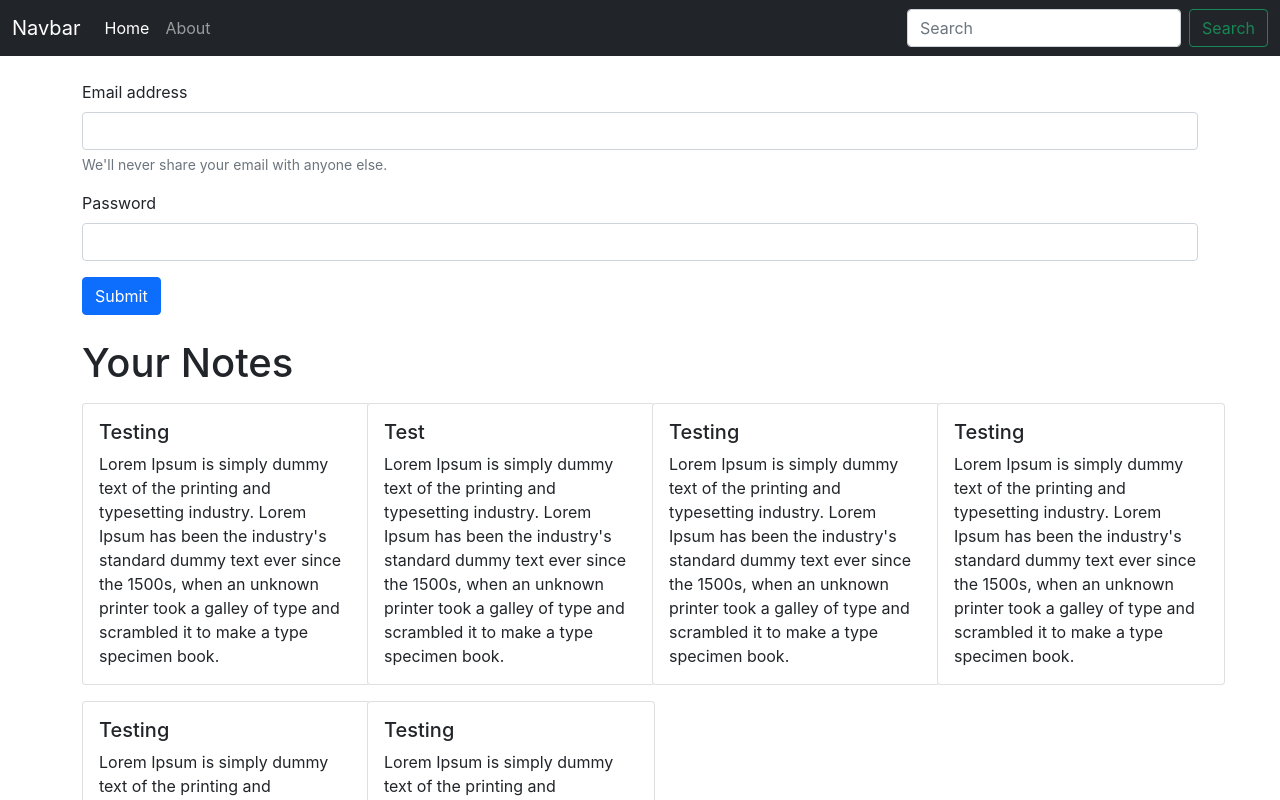
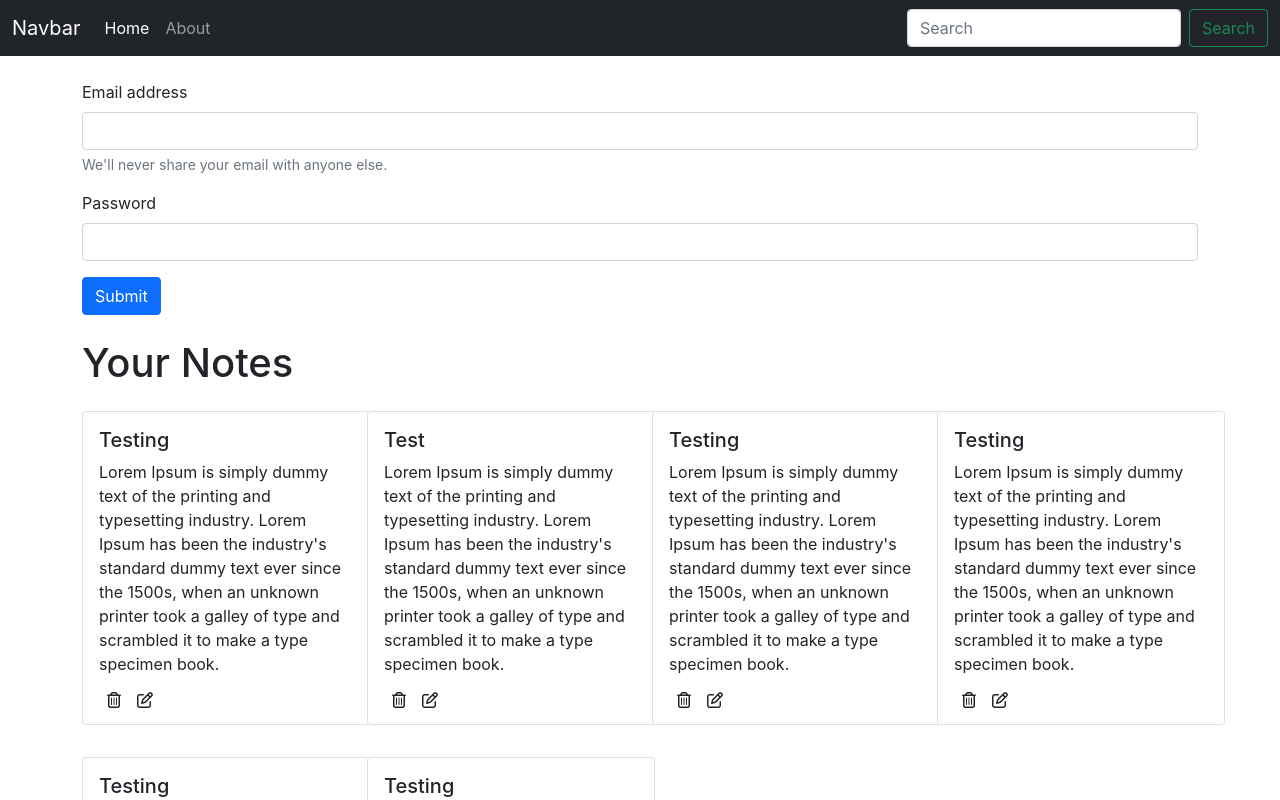
Before and after one commit to KC1919/MyNotebook, a React (Create React App) app: page / in a window 1280 px wide. Shown: the top 800 px of the page. Built offline with nearby package versions, Linux system fonts and the light colour scheme.

Commit message:
notes layout structure

```diff
--- a/public/index.html
+++ b/public/index.html
@@ -26,11 +26,13 @@
       work correctly both with client-side routing and a non-root public URL.
       Learn how to configure a non-root public URL by running `npm run build`.
     -->
+
   <title>React App</title>
 </head>
 
 <body>
   <noscript>You need to enable JavaScript to run this app.</noscript>
+  <script src="https://kit.fontawesome.com/67908e99a0.js" crossorigin="anonymous"></script>
   <div id="root"></div>
   <!--
       This HTML file is a template.
--- a/src/components/NoteItem.js
+++ b/src/components/NoteItem.js
@@ -3,13 +3,18 @@ import React from "react";
 export default function NoteItem(props) {
   const { note } = props;
   return (
-    <div className="my-2 col-md-3">
-      <div className="card" style={{width:"18rem"}}>
+    <div className="col-md-3">
+      <div className="card my-3" style={{width:"18rem"}}>
         <div className="card-body">
           <h5 className="card-title">{note.title}</h5>
           <p className="card-text">
           {note.description}
           </p>
+          <div className="d-flex align-items-center">
+          <i className="far fa-trash-alt mx-2"></i>
+          <i className="far fa-edit mx-2"></i>
+          </div>
+
         </div>
       </div>
     </div>
--- a/src/index.css
+++ b/src/index.css
@@ -11,3 +11,7 @@ code {
   font-family: source-code-pro, Menlo, Monaco, Consolas, 'Courier New',
     monospace;
 }
+
+i{
+  cursor:pointer
+}
```
